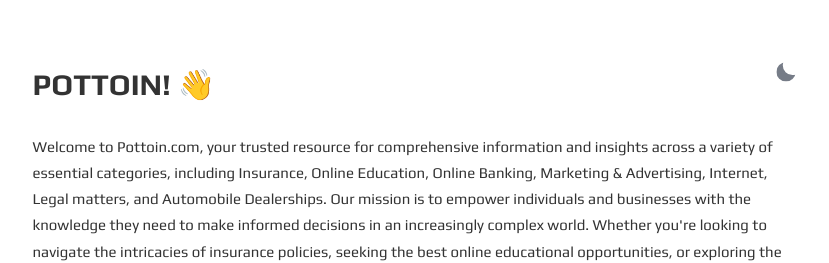
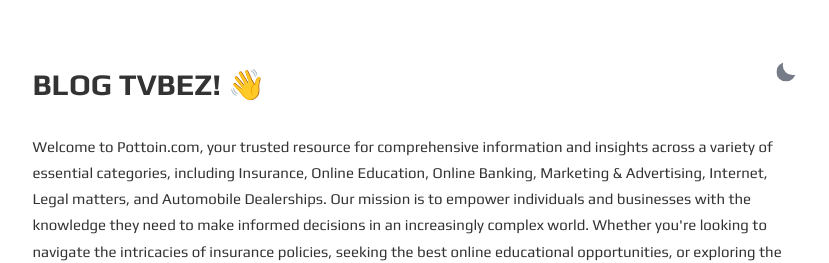
Before and after one commit to zokiweb/zokiweb.github.io, a Jekyll site: the page built from index.html, in a window 1280 px wide. Shown: the top 263 px of the page, without its empty margins (225-1054 px from the left). Built offline with Jekyll 4.4.1, drawn with Linux system fonts in a browser that asks for light colours.

Commit message:
Update _config.yml

```diff
--- a/_config.yml
+++ b/_config.yml
@@ -1,6 +1,6 @@
-site: Pottoin
-title: Pottoin
-greetings: Pottoin! 👋
+site: Blog TVBez
+title: Blog TVBez
+greetings: Blog TVBez! 👋
 description: >-
   just a minimalist, personal blog
 lang: en-US
@@ -25,9 +25,9 @@
 googlewebfonts: family=Play:wght@400;700&family=Source+Code+Pro:ital,wght@0,200;0,300;0,400;0,600;0,700;0,900;1,300;1,400;1,500;1,600;1,700;1,900
 
 # URL settings
-url: "https://www.pottoin.com" # Domain Name of host. [username].github.io for github pages
+url: "https://blog.tvbez.com" # Domain Name of host. [username].github.io for github pages
 baseurl:  # sub folder for jekyll site. only if jekyll site not in root of host. leave blank if not wishd. always add / in front.
-permalink: "https://www.pottoin.com"
+permalink: "https://blog.tvbez.com"
 
 # local
 # url: "http://localhost:4000" #
```
